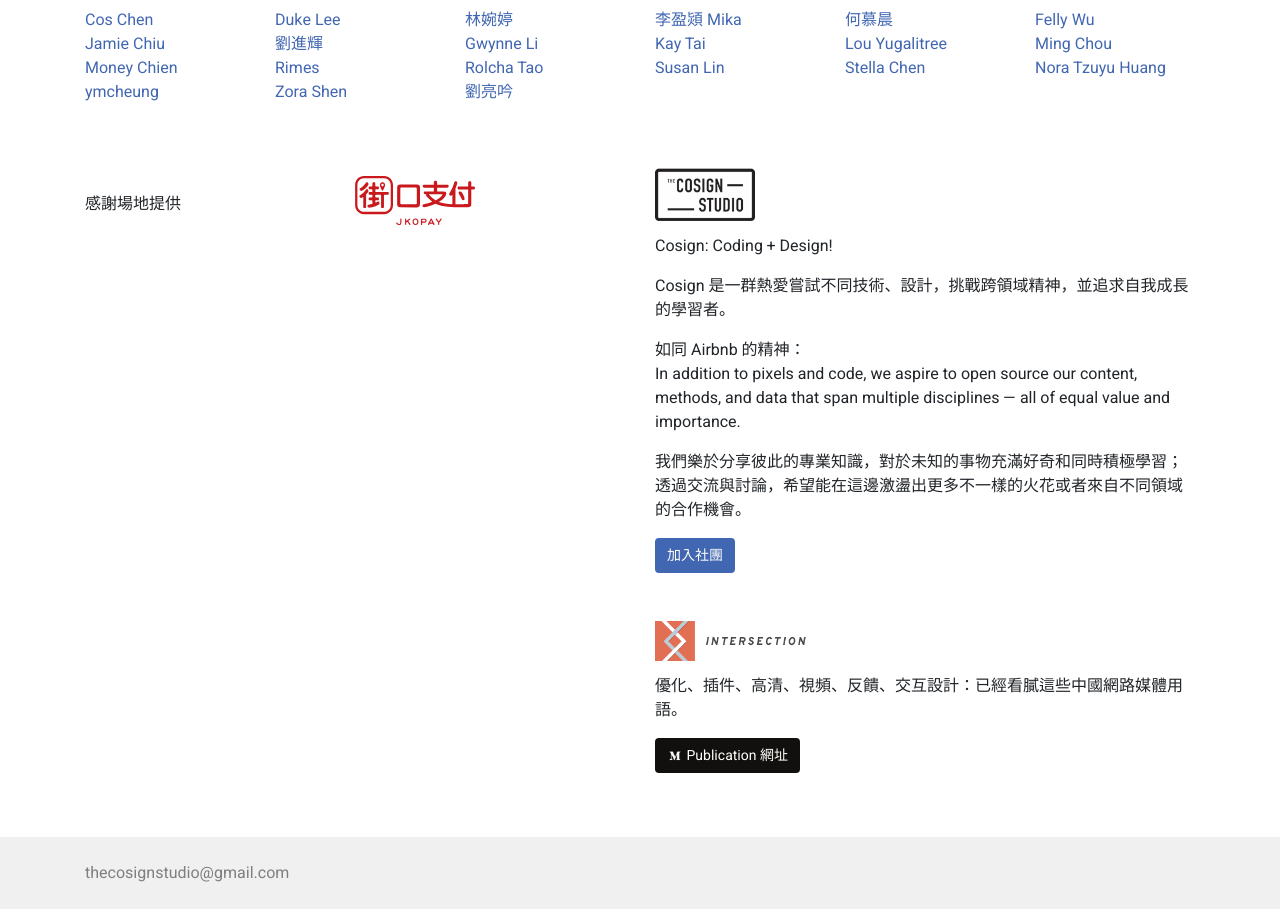
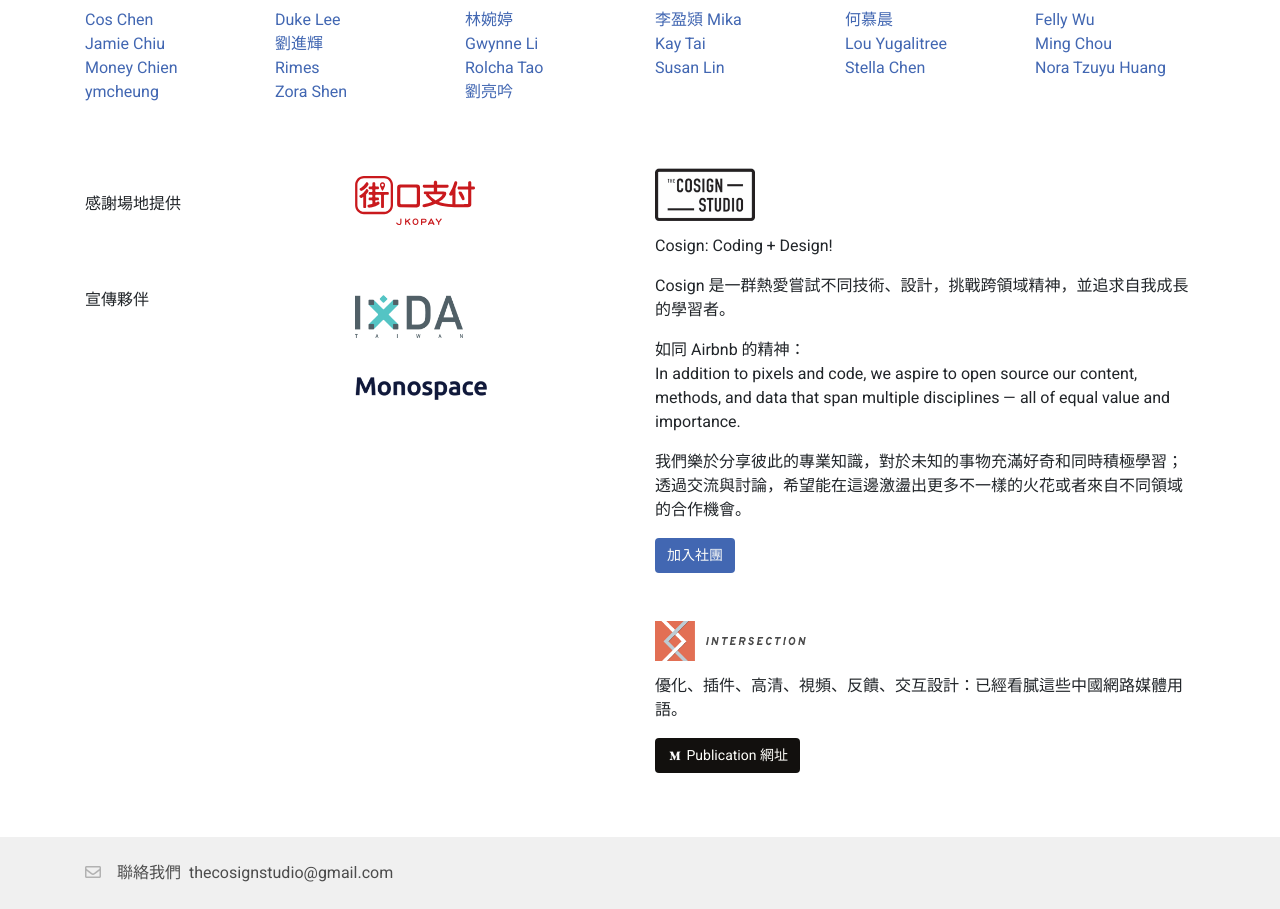
Before and after one commit to thecosignstudio/process, a Jekyll site: the page built from index.md, in a window 1280 px wide, cut to the strip 1977-2886 px from the top of the page. Built offline with Jekyll 4.4.1, drawn with Linux system fonts in a browser that asks for light colours; nearby versions of some CDN libraries.

Commit message:
Add partner logos

```diff
--- a/_layouts/home.html
+++ b/_layouts/home.html
@@ -277,7 +277,18 @@
             <i class="home-sponsor-jkopay-logo"></i>
           </a>
         </div>
-        <hr class="home-sponsor-seperator">
+      </div>
+      <div id="partner" class="home-partner-layout">
+        <div class="home-partner-title">宣傳夥伴</div>
+        <div class="home-partner-logo">
+          <a class="home-partner-logo-link" href="http://www.ixda.org.tw" target="_blank">
+            <i class="home-sponsor-ixda-logo"></i>
+          </a>
+          <a class="home-partner-logo-link" href="https://monospace.tw" target="_blank">
+            <i class="home-sponsor-monospace-logo"></i>
+          </a>
+        </div>
+        <hr class="home-partner-seperator">
       </div>
     </div>
     <div class="col-12 col-sm">
@@ -321,16 +332,17 @@
       <div class="row">
         <div class="col-12 col-sm-6">
           <a class="home-footer-mail-link" href="mailto:thecosignstudio@gmail.com">
-            <i class="fal fa-envelope"></i> thecosignstudio@gmail.com
+            <i class="icon-home-footer-mail far fa-envelope"></i> <span class="home-footer-mail-label">聯絡我們 &nbsp;thecosignstudio@gmail.com</span>
           </a>
         </div>
       </div>
     </div>
   </footer>
 
-  <script defer src="https://pro.fontawesome.com/releases/v5.3.1/js/light.js" integrity="sha384-2R0W5LA7dXp3ze/WhvjXlUcDaHRhtGlKYxN9QMhGDdjmj2EI1bub5ysSwofJwGfI" crossorigin="anonymous"></script>
-  <script defer src="https://pro.fontawesome.com/releases/v5.3.1/js/brands.js" integrity="sha384-am5AyalpQCEfbKe6FYiGZc2vX080nrcueZmrbkljxLdQDJ5q5Vu9QDROD/QefEp1" crossorigin="anonymous"></script>
-  <script defer src="https://pro.fontawesome.com/releases/v5.3.1/js/fontawesome.js" integrity="sha384-u3o36ga3mMU6/lK/zdiER4h7pPtAK7wBuN0DrZPH22v01RZL8bKZkULIjxcx2/X/" crossorigin="anonymous"></script>
+  <script defer src="https://pro.fontawesome.com/releases/v5.5.0/js/regular.js" integrity="sha384-gbY/GPDSEaMQ9cjqWLbLcaxUCtCeExO9oUEZLrOQHfFLoV5ouwIrqF6mGnjyIOc2" crossorigin="anonymous"></script>
+  <script defer src="https://pro.fontawesome.com/releases/v5.5.0/js/light.js" integrity="sha384-SVEn5VmGP1fxV9V5TOZOTwL9dCg50Yb0Xn4fbV9Ic/kp8we6kv4zPVcs9seU0675" crossorigin="anonymous"></script>
+  <script defer src="https://pro.fontawesome.com/releases/v5.5.0/js/brands.js" integrity="sha384-oMyy7aPCmlH4ZGEaKHW+zAoaKDWIFh6iqJ53lusMpn+Kp8SN5nJ2kzkP1qd0+icb" crossorigin="anonymous"></script>
+  <script defer src="https://pro.fontawesome.com/releases/v5.5.0/js/fontawesome.js" integrity="sha384-oPma1F1txBbqTG+1O7BEx0A/qFtD+R661ULJLmI9RDQ0PfbRP1tQU3vBIBbJIAxL" crossorigin="anonymous"></script>
   <script src="{{ "/process/build/js/home.js" }}"></script>
 </body>
 </html>
--- a/_sass/custom/_footer.scss
+++ b/_sass/custom/_footer.scss
@@ -5,7 +5,7 @@
 }
 
 .home-footer-mail-link {
-  color: $white-shade-medium;
+  color: $white-shade-light;
 
   &:active,
   &:focus,
@@ -14,3 +14,11 @@
     text-decoration: underline;
   }
 }
+
+.icon-home-footer-mail {
+  margin-right: 12px;
+}
+
+.home-footer-mail-label {
+  color: $white-shade-dark;
+}
--- a/_sass/custom/_sponsor.scss
+++ b/_sass/custom/_sponsor.scss
@@ -43,7 +43,67 @@
   width: 120px;
 }
 
-.home-sponsor-seperator {
+.home-partner-layout {
+  display: flex;
+  flex-wrap: wrap;
+  margin-top: 48px;
+
+  @media screen and (min-width: 768px) {
+    flex-wrap: nowrap;
+  }
+}
+
+.home-partner-title {
+  flex: 1 0 100%;
+  text-align: center;
+
+  @media screen and (min-width: 768px) {
+    flex: 1 1 50%;
+    text-align: left;
+  }
+}
+
+.home-partner-logo {
+  flex: 1 0 100%;
+  text-align: center;
+
+  @media screen and (min-width: 768px) {
+    flex: 1 1 50%;
+    text-align: left;
+  }
+}
+
+.home-partner-logo-link {
+  display: block;
+}
+
+.home-sponsor-ixda-logo {
+  display: inline-block;
+  background-image: url('../assets/home_imgs/logo_ixda.png');
+  background-position: center center;
+  background-repeat: no-repeat;
+  background-size: 100% auto;
+  margin-top: 8px;
+  height: 57px;
+  width: 108px;
+
+  @media screen and (min-width: 768px) {
+    margin-top: 0;
+  }
+}
+
+.home-sponsor-monospace-logo {
+  display: inline-block;
+  background-image: url('../assets/home_imgs/logo_monospace.png');
+  background-position: center center;
+  background-repeat: no-repeat;
+  background-size: 100% auto;
+  margin-top: 8px;
+  height: 57px;
+  width: 132px;
+}
+
+.home-partner-seperator {
   border-bottom: 1px solid $white-shade-lighter;
   display: block;
   margin: 10px auto;
```
Also changed, not shown: assets/home_imgs/logo_ixda.png (added), assets/home_imgs/logo_monospace.png (added).
